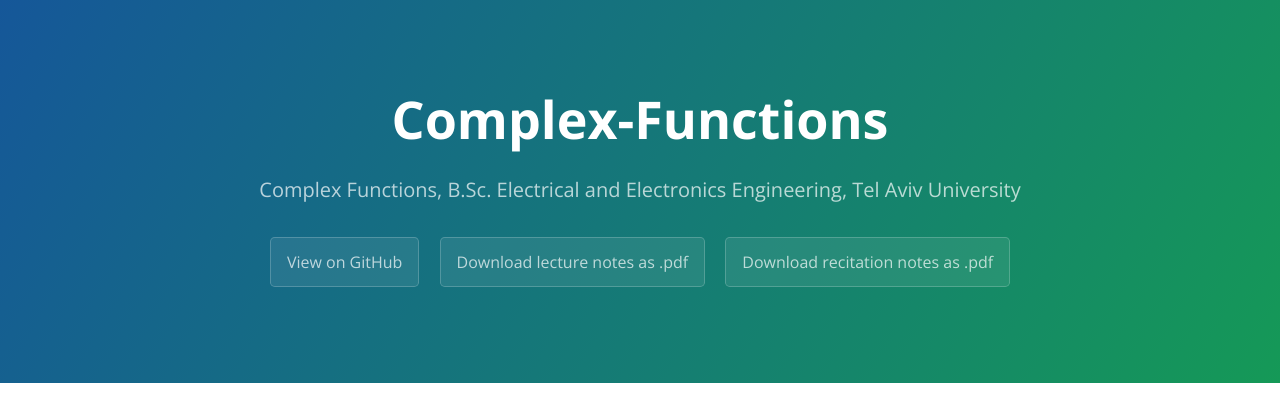
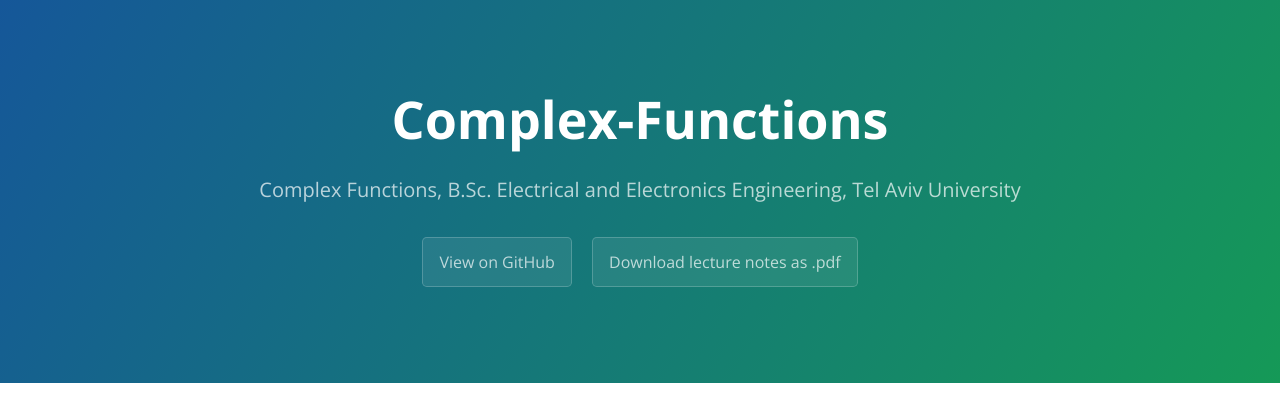
Before and after one commit to aakashjog/Complex-Functions, a plain HTML site: page index.html in a window 1280 px wide. Shown: the top 393 px of the page. Drawn offline with nearby package versions, Linux system fonts and the light colour scheme.

Commit message:
Download link changed to cdn.rawgit link

```diff
--- a/index.html
+++ b/index.html
@@ -14,8 +14,7 @@
       <h1 class="project-name">Complex-Functions</h1>
       <h2 class="project-tagline">Complex Functions, B.Sc. Electrical and Electronics Engineering, Tel Aviv University</h2>
       <a href="https://github.com/aakashjog/Complex-Functions" class="btn">View on GitHub</a>
-      <a href="https://github.com/aakashjog/Complex-Functions/raw/master/Notes/Notes.pdf" class="btn">Download lecture notes as .pdf</a>
-      <a href="https://github.com/aakashjog/Complex-Functions/raw/master/Recitations/Recitations.pdf" class="btn">Download recitation notes as .pdf</a>
+      <a href="https://cdn.rawgit.com/aakashjog/Complex-Functions/master/Notes/Notes.pdf" class="btn">Download lecture notes as .pdf</a>
     </section>
 
     <section class="main-content">
```
